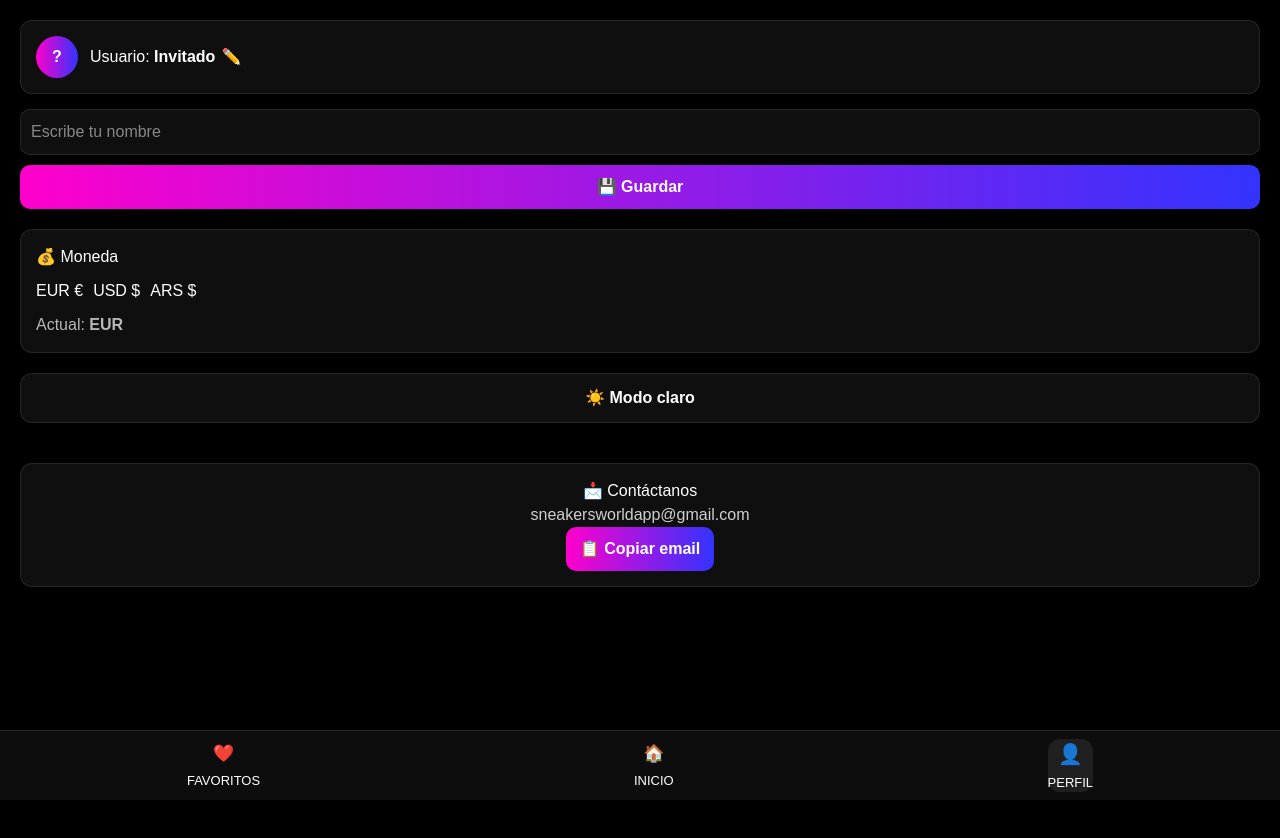
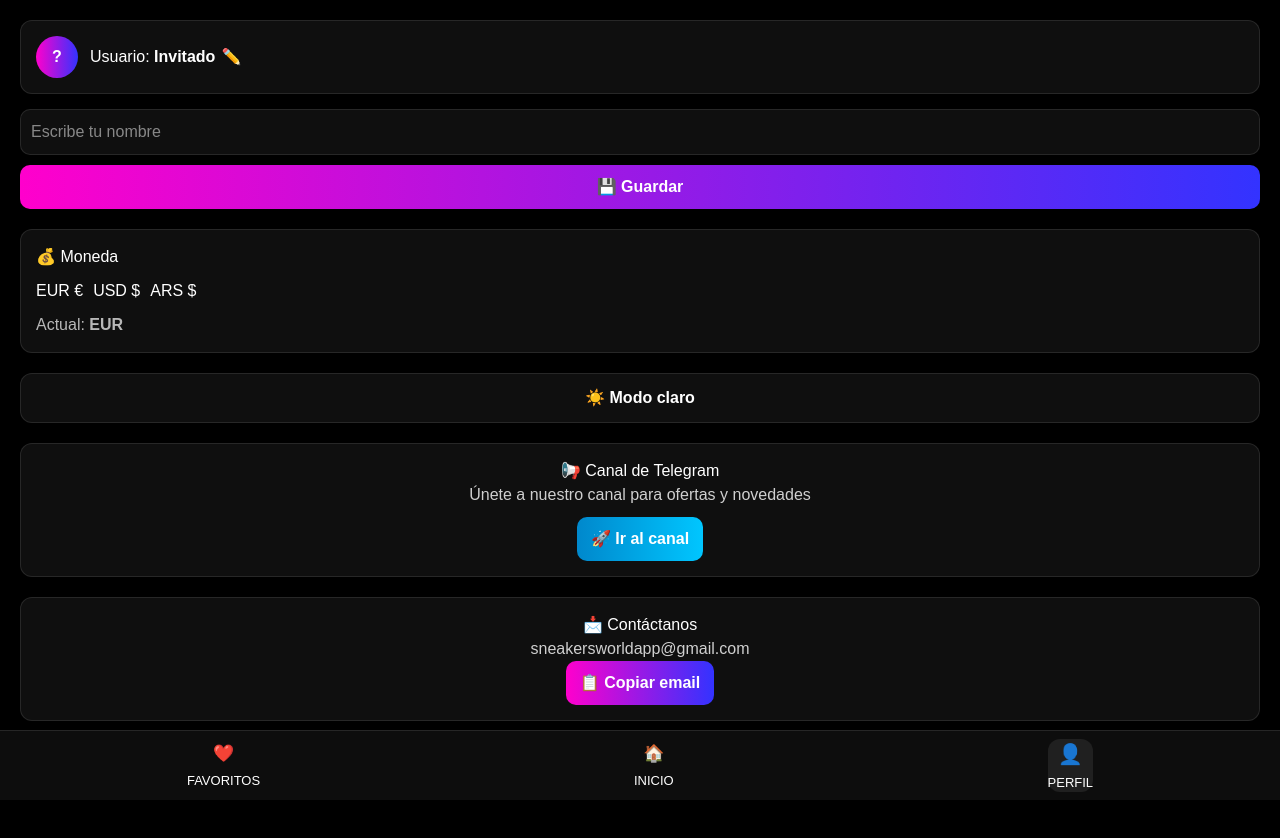
Before and after one commit to Iriney2310/worldapp, a Next.js app: page /perfil in a window 1280 px wide. Shown: the top 838 px of the page. Built offline with nearby package versions, Linux system fonts and the light colour scheme.

Commit message:
sneaker app update

```diff
--- a/app/perfil/page.tsx
+++ b/app/perfil/page.tsx
@@ -163,9 +163,46 @@ export default function Perfil() {
         {dark ? "☀️ Modo claro" : "🌙 Modo oscuro"}
       </button>
 
+{/* TELEGRAM */}
+<div
+  style={{
+    marginTop: 20,
+    padding: 15,
+    borderRadius: 12,
+    background: "var(--card)",
+    border: "1px solid var(--border)",
+    textAlign: "center",
+    color: "var(--text)",
+  }}
+>
+  <h3>📢 Canal de Telegram</h3>
+
+  <p style={{ opacity: 0.8 }}>
+    Únete a nuestro canal para ofertas y novedades
+  </p>
+
+  <button
+    onClick={() =>
+      window.open("t.me/sneakersworldapp", "_blank")
+    }
+    style={{
+      marginTop: 10,
+      padding: "10px 14px",
+      borderRadius: 10,
+      background: "linear-gradient(90deg,#0088cc,#00c6ff)",
+      color: "white",
+      fontWeight: "bold",
+      cursor: "pointer",
+      border: "none",
+    }}
+  >
+    🚀 Ir al canal
+  </button>
+</div>
+
       {/* CONTACTO */}
       <div style={{
-        marginTop: 40,
+        marginTop: 20,
         padding: 15,
         borderRadius: 12,
         background: "var(--card)",
```
